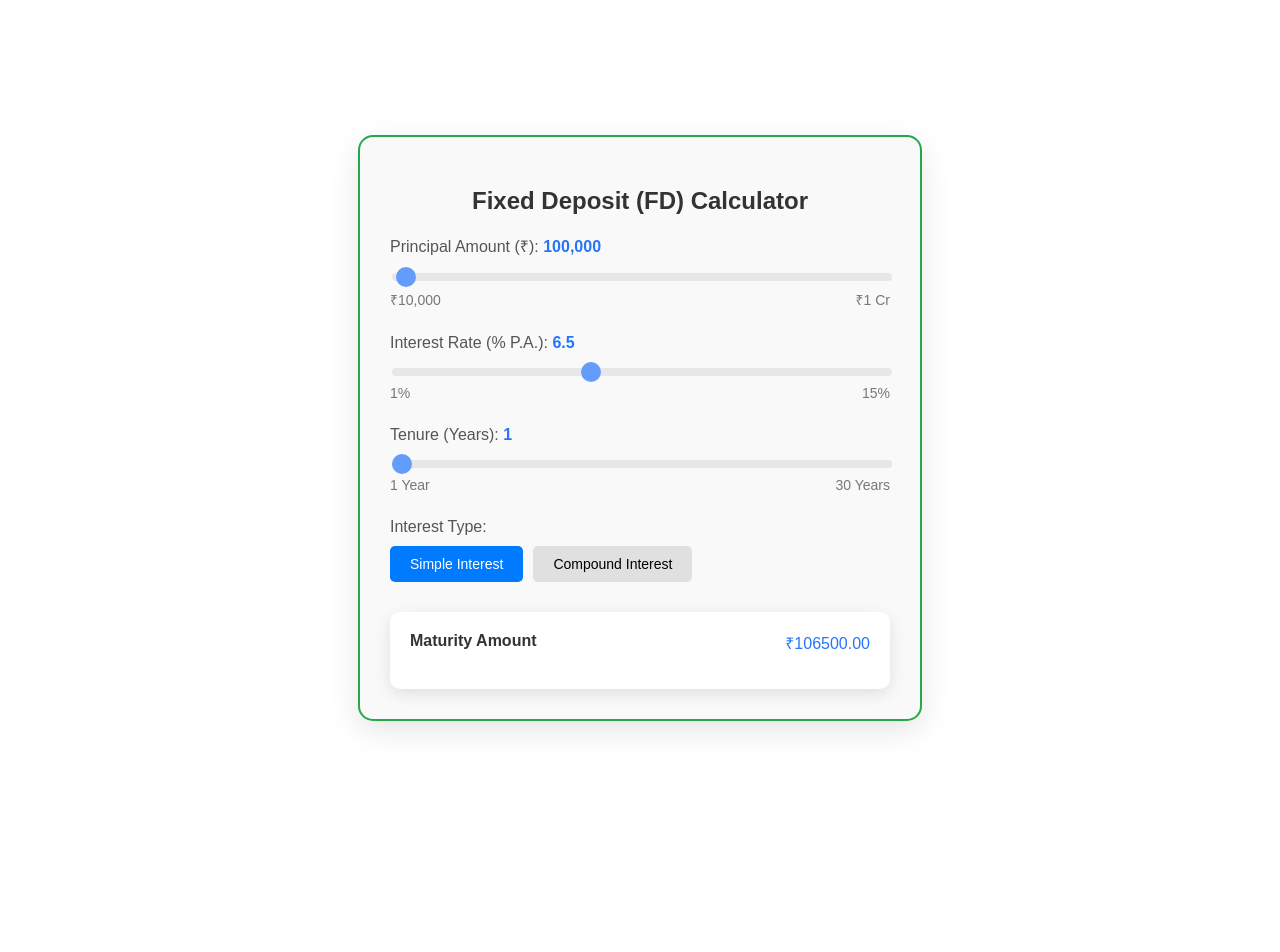
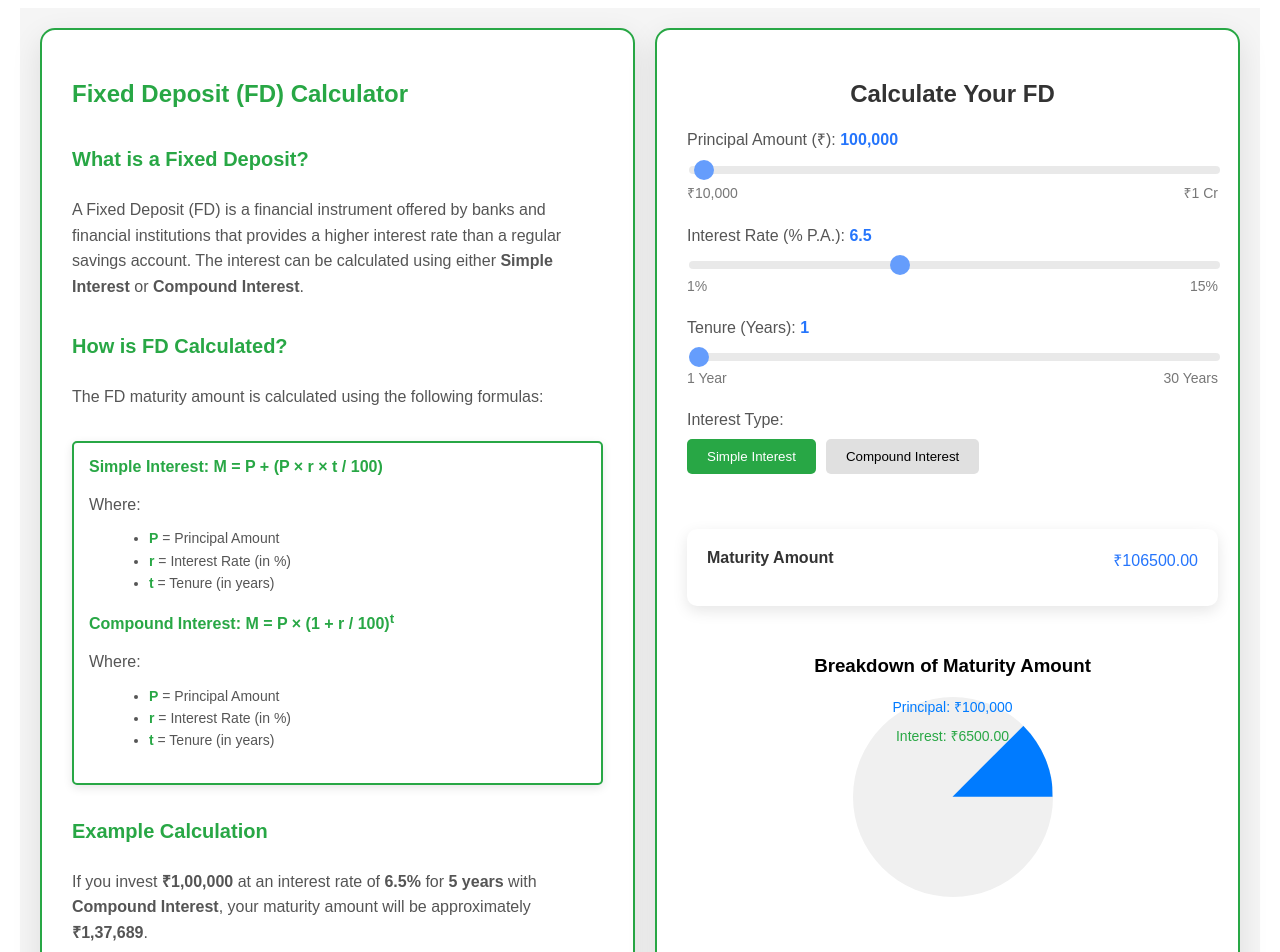
Before and after one commit to omjigupta/calculator-app, a React (Create React App) app: page /fd in a window 1280 px wide. Shown: the top 952 px of the page. Before the commit the page ends 856 px from the top, so only its background shows below. Built offline with nearby package versions, Linux system fonts and the light colour scheme.

Commit message:
Added fd details tiles

```diff
--- a/src/pages/FDPage.css
+++ b/src/pages/FDPage.css
@@ -1,28 +1,42 @@
 .fd-page {
   display: flex;
-    justify-content: center;
-    align-items: center;
-    height: 100vh;
+  justify-content: space-between;
+  align-items: stretch; /* Ensure both cards stretch to the same height */
   padding: 20px;
-    background-color: white;
+  background-color: #f5f5f5;
   font-family: 'Arial', sans-serif;
+  max-width: 1200px;
+  margin: 0 auto;
+  gap: 20px; /* Add gap between cards */
 }
 
-  .card {
-    background-color: #f9f9f9;
+.details-card,
+.calculator-card {
+  flex: 1;
+  background-color: #fff;
   padding: 30px;
   border-radius: 15px;
   box-shadow: 0 10px 30px rgba(0, 0, 0, 0.1);
-    max-width: 500px;
-    width: 100%;
+  border: 2px solid #28a745;
+  display: flex;
+  flex-direction: column;
+}
+
+.details-card {
+  max-width: 45%; /* Adjust width for details card */
+}
+
+.calculator-card {
+  max-width: 45%; /* Adjust width for calculator card */
+  overflow-y: auto; /* Make the calculator card scrollable if content overflows */
+  padding-right: 20px; /* Add right padding for better spacing */
 }
 
 .calculator-title {
   text-align: center;
-    color: #333;
+  color: #28a745;
   margin-bottom: 20px;
   font-size: 24px;
-    font-weight: bold;
 }
 
 .input-group {
@@ -38,7 +52,7 @@
 
 .input-group .value {
   font-weight: bold;
-    color: #007bff;
+  color: #28a745;
 }
 
 .input-group input[type='range'] {
@@ -61,7 +75,7 @@
   appearance: none;
   width: 20px;
   height: 20px;
-    background: #007bff;
+  background: #28a745;
   border-radius: 50%;
   cursor: pointer;
 }
@@ -69,7 +83,7 @@
 .input-group input[type='range']::-moz-range-thumb {
   width: 20px;
   height: 20px;
-    background: #007bff;
+  background: #28a745;
   border-radius: 50%;
   cursor: pointer;
 }
@@ -85,27 +99,25 @@
 .toggle-buttons {
   display: flex;
   gap: 10px;
-    margin-top: 10px;
 }
 
 .toggle-buttons button {
   padding: 10px 20px;
-    background-color: #e0e0e0;
   border: none;
   border-radius: 5px;
+  background-color: #e0e0e0;
   cursor: pointer;
-    font-size: 14px;
-    transition: background-color 0.3s ease;
+  transition: background-color 0.3s;
 }
 
 .toggle-buttons button.active {
-    background-color: #007bff;
+  background-color: #28a745;
   color: white;
 }
 
 .results {
   margin-top: 30px;
-    background: white;
+  background: #f9f9f9;
   padding: 20px;
   border-radius: 10px;
   box-shadow: 0 5px 15px rgba(0, 0, 0, 0.1);
@@ -124,5 +136,62 @@
 }
 
 .result-item span:last-child {
-    color: #007bff;
+  color: #28a745;
 }
+
+/* Partitioned Visualization (Pie Chart) */
+.visualization {
+  margin-top: 30px;
+  text-align: center;
+}
+
+.pie-chart {
+  width: 200px;
+  height: 200px;
+  border-radius: 50%;
+  position: relative;
+  margin: 0 auto;
+  background: #f0f0f0; /* Fallback color */
+}
+
+.pie-segment {
+  width: 100%;
+  height: 100%;
+  border-radius: 50%;
+  position: absolute;
+  clip-path: polygon(50% 50%, 100% 50%, 100% 0);
+}
+
+.pie-labels {
+  margin-top: 20px;
+  text-align: center;
+}
+
+.pie-labels .label {
+  margin-bottom: 10px;
+  font-size: 14px;
+  color: #555;
+}
+
+.pie-labels .label.principal {
+  color: #007bff; /* Blue for Principal */
+}
+
+.pie-labels .label.interest {
+  color: #28a745; /* Green for Interest */
+}
+
+/* Responsive Design */
+@media (max-width: 768px) {
+  .fd-page {
+    flex-direction: column;
+    align-items: center;
+  }
+
+  .details-card,
+  .calculator-card {
+    max-width: 100%;
+    width: 100%;
+    margin-bottom: 20px;
+  }
+}
--- a/src/pages/FDPage.js
+++ b/src/pages/FDPage.js
@@ -31,10 +31,55 @@ const FDPage = () => {
     calculateFD();
   }, [principal, interestRate, tenure, interestType]);
 
+  // Calculate interest earned
+  const interestEarned = maturityAmount - principal;
+
+  // Calculate percentages for the pie chart
+  const principalPercentage = ((principal / maturityAmount) * 100).toFixed(2);
+  const interestPercentage = ((interestEarned / maturityAmount) * 100).toFixed(2);
+
   return (
     <div className="fd-page">
-      <Card>
-        <h2 className="calculator-title">Fixed Deposit (FD) Calculator</h2>
+      <div className="details-card">
+        <h2>Fixed Deposit (FD) Calculator</h2>
+        <h3>What is a Fixed Deposit?</h3>
+        <p>
+          A Fixed Deposit (FD) is a financial instrument offered by banks and financial institutions that provides a higher interest rate than a regular savings account. The interest can be calculated using either <strong>Simple Interest</strong> or <strong>Compound Interest</strong>.
+        </p>
+
+        <h3>How is FD Calculated?</h3>
+        <p>
+          The FD maturity amount is calculated using the following formulas:
+        </p>
+        <div className="formula">
+          <strong>Simple Interest: M = P + (P × r × t / 100)</strong>
+          <p>
+            Where:
+            <ul>
+              <li><strong>P</strong> = Principal Amount</li>
+              <li><strong>r</strong> = Interest Rate (in %)</li>
+              <li><strong>t</strong> = Tenure (in years)</li>
+            </ul>
+          </p>
+          <strong>Compound Interest: M = P × (1 + r / 100)<sup>t</sup></strong>
+          <p>
+            Where:
+            <ul>
+              <li><strong>P</strong> = Principal Amount</li>
+              <li><strong>r</strong> = Interest Rate (in %)</li>
+              <li><strong>t</strong> = Tenure (in years)</li>
+            </ul>
+          </p>
+        </div>
+
+        <h3>Example Calculation</h3>
+        <p>
+          If you invest <strong>₹1,00,000</strong> at an interest rate of <strong>6.5%</strong> for <strong>5 years</strong> with <strong>Compound Interest</strong>, your maturity amount will be approximately <strong>₹1,37,689</strong>.
+        </p>
+      </div>
+
+      <div className="calculator-card">
+          <h2 className="calculator-title">Calculate Your FD</h2>
 
           {/* Principal Amount Input */}
           <div className="input-group">
@@ -121,7 +166,31 @@ const FDPage = () => {
               <span>₹{maturityAmount.toFixed(2).toLocaleString()}</span>
             </div>
           </div>
-      </Card>
+
+          {/* Partitioned Visualization (Pie Chart) */}
+          <div className="visualization">
+            <h3>Breakdown of Maturity Amount</h3>
+            <div className="pie-chart">
+              <div
+                className="pie-segment"
+                style={{
+                  background: `conic-gradient(
+                    #007bff 0% ${principalPercentage}%,
+                    #28a745 ${principalPercentage}% 100%
+                  )`,
+                }}
+              ></div>
+              <div className="pie-labels">
+                <div className="label principal">
+                  <span>Principal: ₹{principal.toLocaleString()}</span>
+                </div>
+                <div className="label interest">
+                  <span>Interest: ₹{interestEarned.toFixed(2).toLocaleString()}</span>
+                </div>
+              </div>
+            </div>
+          </div>
+      </div>
     </div>
   );
 };
```
Lines whose indentation alone changed are shown as unchanged.
